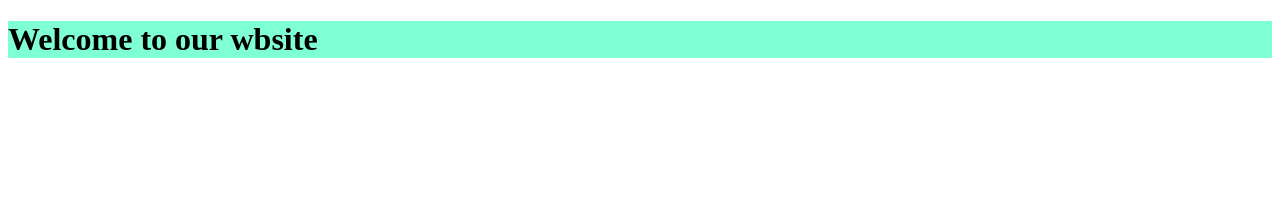
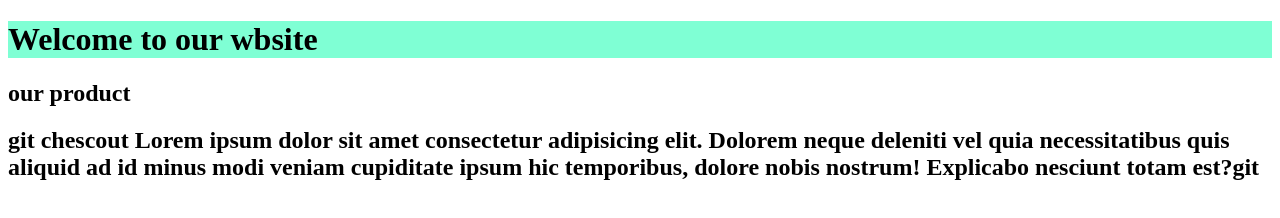
Before and after one commit to XurshidbekTv/online-store, a plain HTML site: page index.html in a window 1280 px wide. Drawn offline with Linux system fonts and the light colour scheme.

Commit message:
2-versiya

```diff
--- a/index.html
+++ b/index.html
@@ -8,5 +8,13 @@
 </head>
 <body>
     <h1>Welcome to our wbsite</h1>
+    <main>
+        <div class="container">
+            <h2>our product</h2>
+            <h2>git chescout
+                Lorem ipsum dolor sit amet consectetur adipisicing elit. Dolorem neque deleniti vel quia necessitatibus quis aliquid ad id minus modi veniam cupiditate ipsum hic temporibus, dolore nobis nostrum! Explicabo nesciunt totam est?git
+            </h2>
+        </div>
+    </main>
 </body>
 </html>
```
